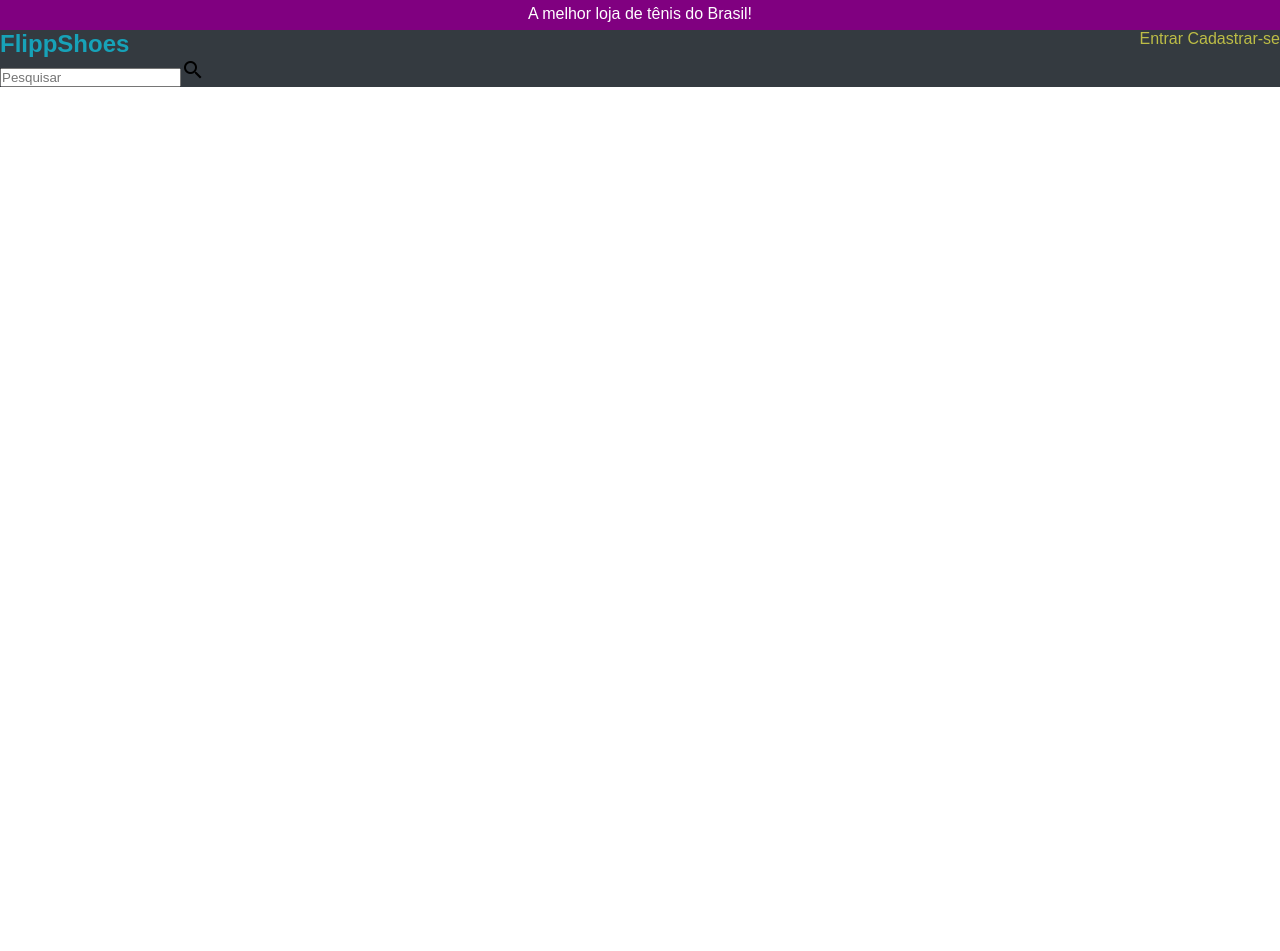
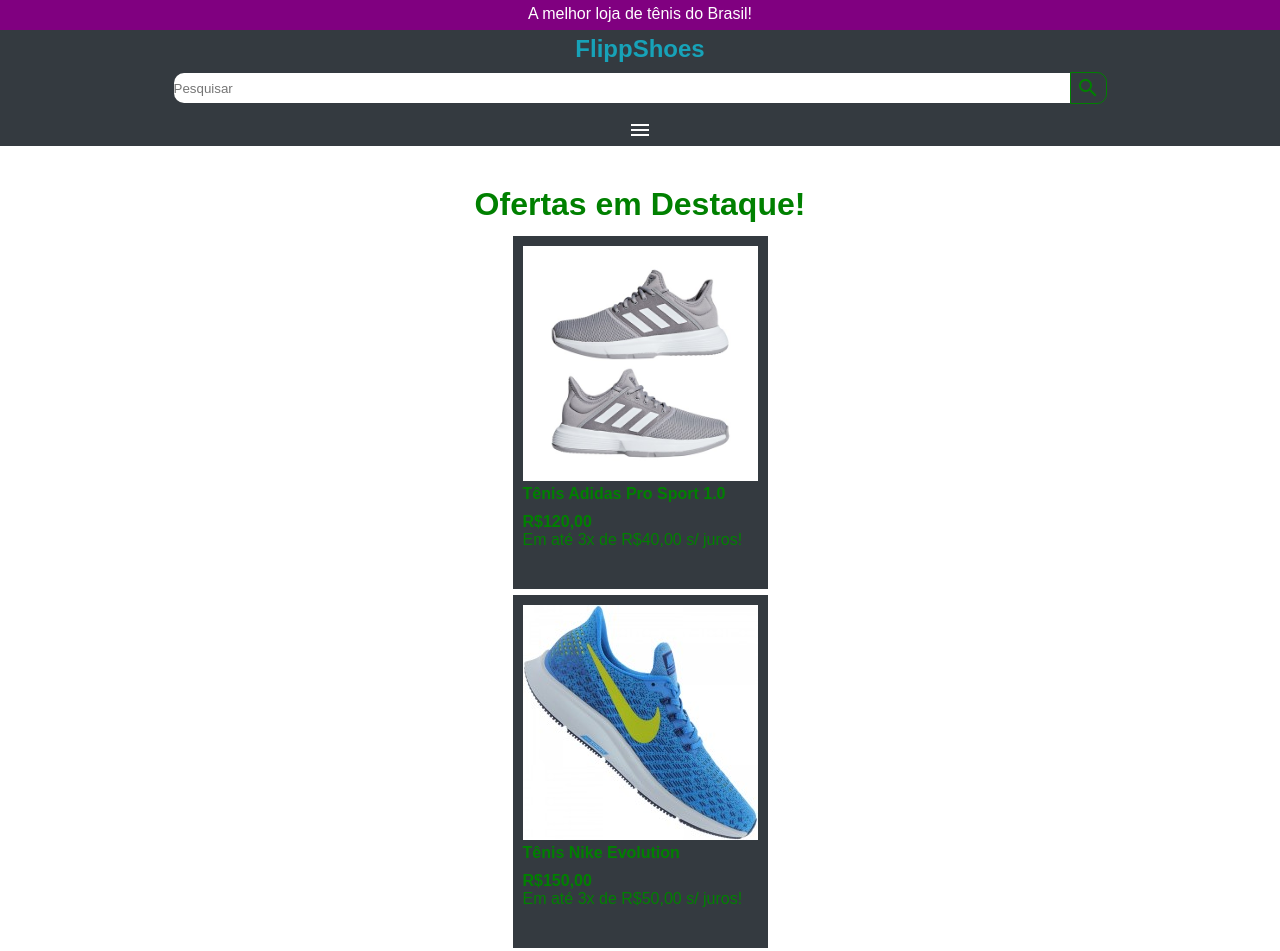
Before and after one commit to TiagoLuizVR/FlippShoes, a plain HTML site: page index.html in a window 1280 px wide. Shown: the top 951 px of the page. Before the commit the page ends 800 px from the top, so only its background shows below. Drawn offline with Linux system fonts and the light colour scheme.

Commit message:
finalização do header e começo do destaque

```diff
--- a/estilos/style.css
+++ b/estilos/style.css
@@ -5,7 +5,7 @@
     padding: 0px;
     margin: 0px;
 }
-body {
+body{
     height: 100vh;
     width: 100vw;
 }
@@ -23,12 +23,87 @@ body {
     color: #17A2B8;
     font-size: 1.5em;
     font-weight: bold;
-}
-menu {
-    width: 100%;
-    background-color: #343A40;
+    margin: 5px;
+    text-align: center;
 }
 menu a {
     text-decoration: none;
     color: rgb(189, 189, 70);
 }
+#cab {
+    display: flex;
+    flex-direction: column;
+    align-items: center;
+    width: 100%;
+    background-color: #343A40;
+}
+#search {
+    display: flex;
+    flex-direction: row;
+    justify-content: center;
+}
+#search input {
+    height: 30px;
+    width: 70%;
+    margin: 5px 0px;
+    border-radius: 10px 0px 0px 10px;
+    border: none;
+}
+#botao {
+    display: flex;
+    justify-content: center;
+    align-items: center;
+
+    color: green;
+    border: 1px solid green;
+    height: 30px;
+    width: 35px;
+    margin-top: 4px;
+    border-radius: 0px 10px 10px 0px;
+    cursor: pointer;
+}
+#oculto {
+    display: none;
+}
+#oculto a {
+    padding: 4px 0px;
+    display: block;
+    border-top: 1px solid gray;
+    border-bottom: 1px solid gray;
+}
+#oculto a:hover {
+    text-decoration: underline;
+    color: rgb(139, 139, 23);
+}
+#burguer {
+    width: 100%;
+    cursor: pointer;
+    text-align: center;
+    color: white;
+    padding-top: 10px;
+}
+#titulodestak {
+    color: green;
+    text-align: center;
+    font-size: 2em;
+    margin-bottom: 10px;
+}
+.prodestak a img {
+    height: 235px;
+    width: 235px;
+}
+.prodestak a {
+    text-decoration: none;
+    color: green;
+}
+.prodestak {
+    display: inline-block;
+    background-color: #343A40;
+    padding: 10px 10px 40px 10px;
+    margin: 3px 0px;
+}
+#containerdestak {
+    display: flex;
+    flex-direction: column;
+    align-items: center;
+}
--- a/index.html
+++ b/index.html
@@ -12,23 +12,73 @@
         <div id="ad">
             <p>A melhor loja de tênis do Brasil!</p>
         </div>
-        <menu style="display: flex; flex-direction: row; justify-content: space-between;">
-            <div>
+        <menu id="cab">
+            <div style="width: 100%;">
                 <p id="logo">FlippShoes</p>
-                <div>
-                    <input type="text" name="pesquisa" id="ipesquisa" placeholder="Pesquisar"><span class="material-icons">search</span>
+                <div id="search">
+                    <input type="text" name="pesquisa" id="ipesquisa" placeholder="Pesquisar"><div id="botao"><span class="material-icons">search</span></div>
                 </div>
             </div>
 
-            <div>
-                <a href="#">Entrar</a>
-                <a href="#">Cadastrar-se</a>
+            <div id="burguer" onclick="menu()">
+                <span class="material-icons">menu</span>
+                <div id="oculto">
+                    <a href="#">Entrar</a>
+                    <a href="#">Cadastrar-se</a>
+                </div>
             </div>
         </menu>
     </header>
 
     <main>
 
+        <article style="padding-top: 40px;">
+            <h1 id="titulodestak">Ofertas em Destaque!</h1>
+
+            <article id="containerdestak">
+
+                <section class="prodestak">
+                    <a href="#">
+                        <img src="imagens/destakadidas.jpg" alt="">
+                        <p style="padding-bottom: 10px;"><strong>Tênis Adidas Pro Sport 1.0</strong></p>
+                        <p><strong>R$120,00</strong></p>
+                        <p>Em até 3x de R$40,00 s/ juros!</p>
+                    </a>
+                </section>
+
+                <section class="prodestak">
+                    <a href="#">
+                        <img src="imagens/destaknike.jpg" alt="">
+                        <p style="padding-bottom: 10px;"><strong>Tênis Nike Evolution</strong></p>
+                        <p><strong>R$150,00</strong></p>
+                        <p>Em até 3x de R$50,00 s/ juros!</p>
+                    </a>
+                </section>
+
+                <section class="prodestak">
+                    <a href="#">
+                        <img src="imagens/destakpuma.jpg" alt="">
+                        <p style="padding-bottom: 10px;"><strong>Tênis Puma Saltus</strong></p>
+                        <p><strong>R$100,00</strong></p>
+                        <p>Em até 3x de R$33,33 s/ juros!</p>
+                    </a>
+                </section>
+
+            </article>
+        </article>
+
     </main>
+
+
+    <script>
+        function menu() {
+            if (oculto.style.display == 'none') {
+                oculto.style.display = 'block';
+            }
+            else {
+                oculto.style.display = 'none';
+            }
+        }
+    </script>
 </body>
 </html>
```
